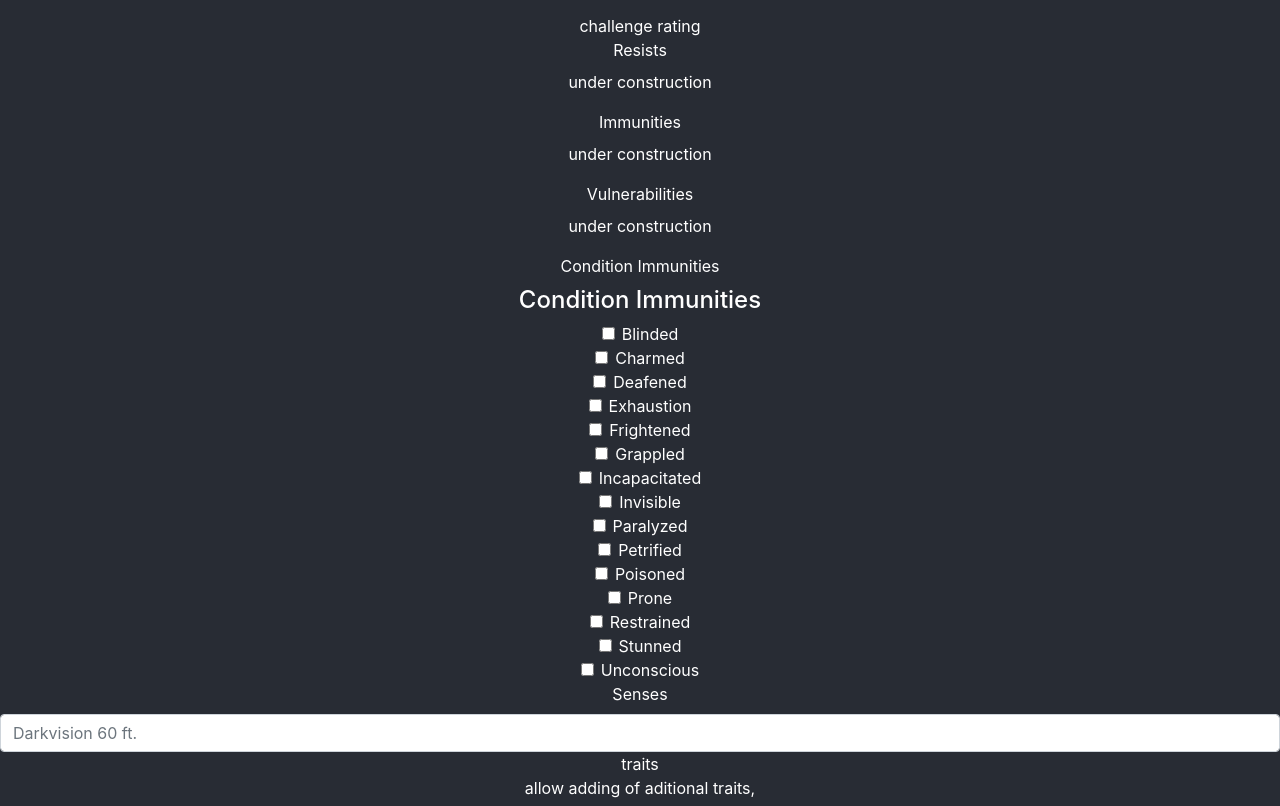
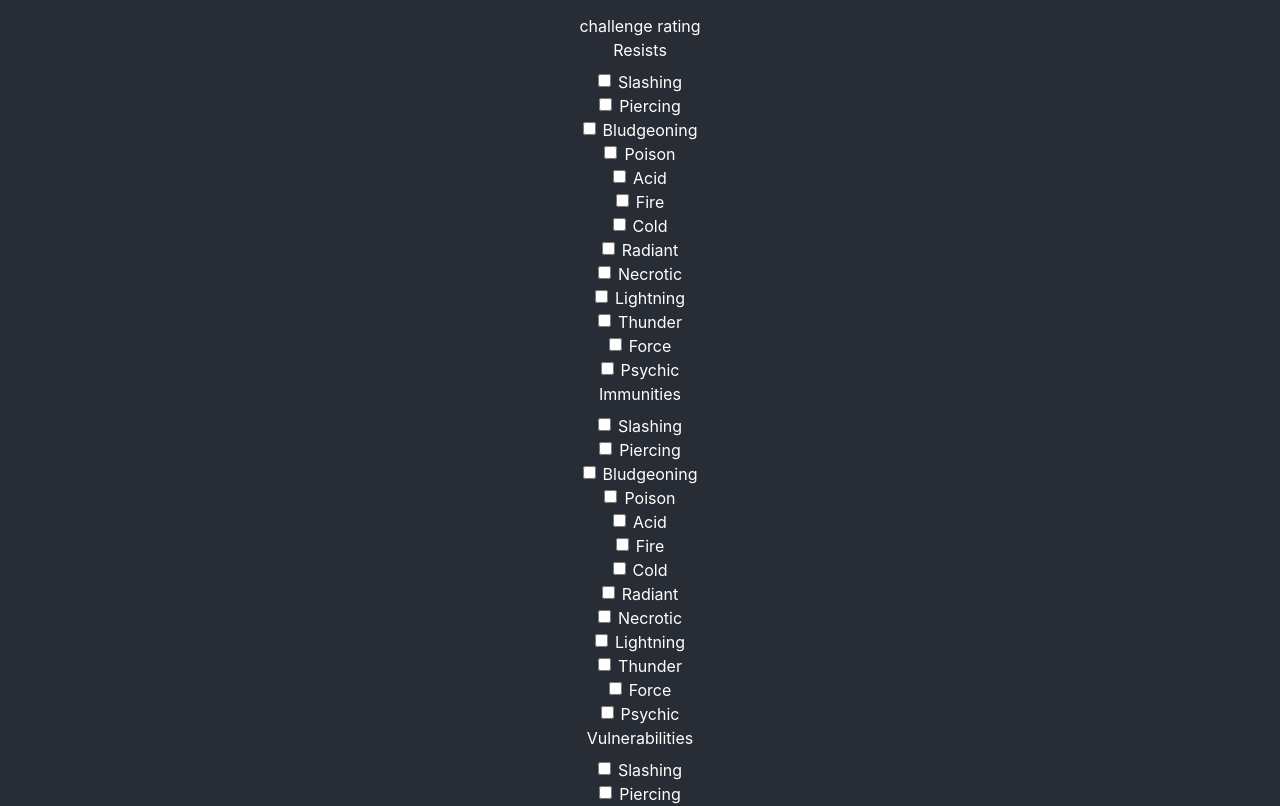
Before and after one commit to sbrevolution5/xml-monster-muncher, a React (Create React App) app: page / in a window 1280 px wide. Shown: the part 1012-1818 px from the top of the page. Built offline with nearby package versions, Linux system fonts and the light colour scheme.

Commit message:
Added damage types with checkboxes,

```diff
--- a/src/components/DamageTypes.js
+++ b/src/components/DamageTypes.js
@@ -1,12 +1,25 @@
 //used to denote all available damage types, for immunity/vulnerability/resistance
 //should this be one section with 3 checkboxes for each type?  alternative takes up a lot of space.
+//currently only one box per type
 import React, { Component } from 'react'
 
 class DamageTypes extends Component{
     render(){
-        const typeList = [Slashing, Piercing, Bludgeoning, Poison, Acid, Fire, Cold, Radiant, Necrotic, Lightning, Thunder, Force, Psychic];
+        const typeList = ["Slashing", "Piercing", "Bludgeoning", "Poison", "Acid", "Fire", "Cold", "Radiant", "Necrotic", "Lightning", "Thunder", "Force", "Psychic"];
     return(
-        <div></div>
+        <div>
+            {typeList.map((value, index)=>{
+                return(
+                    <div class="form-check">
+                      <label class="form-check-label" for={value+"Box"}>
+                        <input type="checkbox" class="form-check-input" name="" id={value+"Box"} value="checkedValue" />
+                        {value}
+                      </label>
+                    </div>
+                )
+            })}
+        </div>
     )}
 
 }
+export default DamageTypes
--- a/src/containers/form.js
+++ b/src/containers/form.js
@@ -1,4 +1,5 @@
 import Conditions from '../components/Conditions';
+import DamageTypes from '../components/DamageTypes';
 import Stats from '../components/stats'
 const { render } = require("@testing-library/react")
 const { Component } = require("react")
@@ -250,19 +251,19 @@ class Form extends Component{
                     <label>
                     Resists
                     </label>
-                    <p>under construction</p>
+                    <DamageTypes></DamageTypes>
                 </div>
                 <div>
                     <label>
                     Immunities
                     </label>
-                    <p>under construction</p>
+                    <DamageTypes></DamageTypes>
                 </div>
                 <div>
                     <label>
                     Vulnerabilities
                     </label>
-                    <p>under construction</p>
+                    <DamageTypes></DamageTypes>
                 </div>
                 <div>
                     <label>
```
